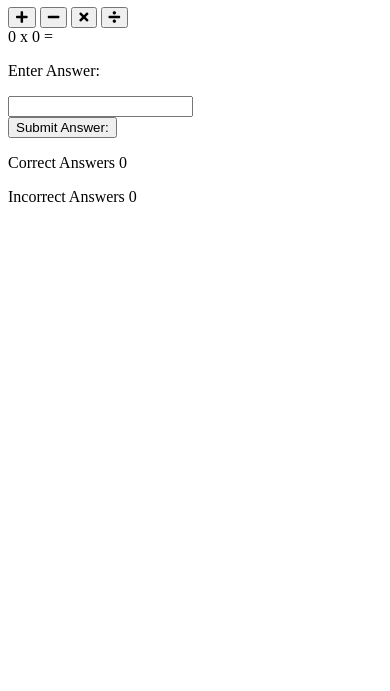
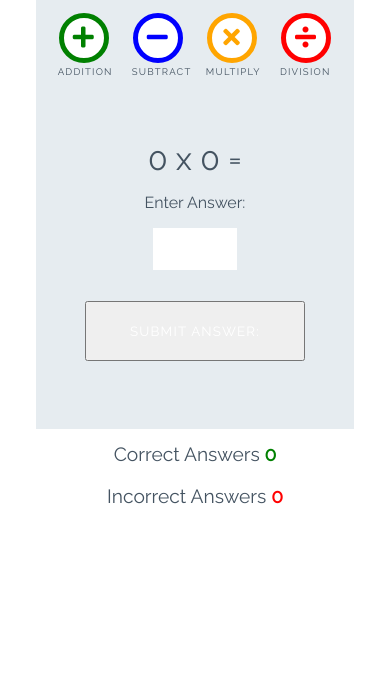
Before and after one commit to CathalSweeney6/love-maths, a plain HTML site: page index.html in a window 390 px wide. Shown: the part 153-844 px from the top of the page. Drawn offline with Linux system fonts and the light colour scheme.

Commit message:
Added styles for game

```diff
--- a/assets/css/style.css
+++ b/assets/css/style.css
@@ -0,0 +1,252 @@
+/* --------- Global style */
+
+body {
+    background-color: white;
+    font-family: "Raleway", sans-serif;
+    color: #445361;
+    text-align: center;
+}
+
+/* --------- Heading */
+
+.heading {
+    text-align: center;
+    font-size: 2.5rem;
+}
+
+.logo {
+    height: 40px;
+    padding-right: 5px;
+}
+
+/* --------- Game layout */
+
+.game-area {
+    background-color: #E6ECF0;
+    box-sizing: border-box;
+    width: 85%;
+    height: 65vh;
+    max-height: 450px;
+    max-width: 830px;
+    margin-left: auto;
+    margin-right: auto;
+    padding: 1%;
+}
+
+.question-area {
+    width: 50%;
+    font-size: 2rem;
+    margin: auto;
+    padding: 50px 0;
+}
+
+.question-area span {
+    padding: 0 15px;
+}
+
+.score-area {
+    margin: 5px auto;
+    width: 60%;
+    font-size: 1.2rem;
+}
+
+.controls-area {
+    width: 85%;
+    margin: 30px auto;
+}
+
+#score {
+    color: green;
+    font-weight: bold;
+}
+
+#incorrect {
+    color: red;
+    font-weight: bold;
+}
+
+.answer-message {
+    display: none;
+    font-size: 1rem;
+}
+
+#answer-box {
+    border: none;
+    color: #445361;
+    display: inline-block;
+    height: 40px;
+    width: 80px;
+    font-size: 1.2rem;
+}
+
+.scores {
+    display: inline-block;
+    padding: 25px;
+}
+
+/* --------- Buttons */
+
+.btn {
+    width: 220px;
+    height: 60px;
+    font-family: "Raleway", sans-serif;
+    text-transform: uppercase;
+    letter-spacing: 1.2px;
+    color: white;
+}
+
+.btn:focus {
+    outline: none;
+}
+
+.btn--big {
+    padding-top: 10px;
+    border-radius: 50%;
+    background-color: white;
+    border: 10px solid;
+    width: 100px;
+    height: 100px;
+    font-size: 3.2rem;
+    margin: 0 30px;
+    transition: all 0.5s;
+}
+
+.btn--big::after {
+    content: attr(data-type);
+    font-size: 1rem;
+    color: #445361;
+    position: relative;
+    left: 0.5rem;
+}
+
+.btn--blue {
+    border-color: blue;
+    color: blue;
+}
+
+.btn--blue:active,
+.btn--blue:hover {
+    background-color: darkblue;
+    color: white;
+}
+
+.btn--orange {
+    border-color: orange;
+    color: orange;
+}
+
+.btn--orange:active,
+.btn--orange:hover {
+    background-color: darkorange;
+    color: white;
+}
+
+.btn--red {
+    border-color: red;
+    color: red;
+}
+
+.btn--red:active,
+.btn--red:hover {
+    background-color: darkred;
+    color: white;
+}
+
+.btn--green {
+    border-color: green;
+    color: green;
+}
+
+.btn--green:active,
+.btn--green:hover {
+    background-color: darkgreen;
+    color: white;
+}
+
+.btn--gray {
+    margin-top: 25px;
+    background-color: #445361;
+    border: 1px transparent;
+    border-radius: 20px;
+}
+
+.btn--gray:active,
+.btn--gray:hover {
+    background-color: #0d1013;
+}
+
+/* --------- Media queries */
+
+@media (max-width: 414px) {
+    .controls-area {
+        width: 100%;
+    }
+
+    .btn--big {
+        margin: 0 10px;
+        padding: 5px;
+        border: 5px solid;
+        width: 50px;
+        height: 50px;
+        font-size: 1.5rem;
+    }
+
+    .btn--big::after {
+        font-size: 0.6rem;
+        left: -0.7rem;
+    }
+
+    .question-area {
+        padding: 10% 0;
+        width: 100%;
+    }
+
+    .question-area span {
+        padding: 0;
+    }
+
+    .answer-message {
+        display: block;
+    }
+
+    #answer-box {
+        display: block;
+        margin: 0 auto;
+    }
+    .btn--gray {
+        margin-top: 0;
+    }
+
+    .score-area {
+        width: 100%;
+    }
+
+    .scores {
+        margin: 0.5em auto;
+        display: block;
+        padding: 5px;
+    }
+
+    .heading {
+        font-size: 2rem;
+    }
+}
+
+@media (max-width: 320px) {
+    .game-area {
+        height: 70vh;
+    }
+
+    .controls-area {
+        width: 75%;
+        margin: 10px auto;
+    }
+
+    .btn--big {
+        margin: 10px 10px;
+    }
+    .question-area {
+        padding: 10px 0;
+    }
+
+}
--- a/index.html
+++ b/index.html
@@ -8,6 +8,7 @@
     <link rel="stylesheet" href="https://use.fontawesome.com/releases/v5.7.2/css/all.css" integrity="sha384-fnmOCqbTlWIlj8LyTjo7mOUStjsKC4pOpQbqyi7RrhN7udi9RwhKkMHpvLbHG9Sr" crossorigin="anonymous">
     <link href="https://fonts.googleapis.com/css?family=Raleway%7CRighteous" rel="stylesheet">
     <link rel="stylesheet" href="assets/css/style.css">
+    <title>Document</title>
 </head>
 <body>
     <img class="logo" src="assets/images/logo.png" alt="logo">
@@ -15,16 +16,16 @@
 
     <div class="game-area">
         <div class="controls-area">
-            <button class="btn btn--big btn--green">
+            <button data-type="addition" class="btn btn--big btn--green">
                 <i class="fas fa-plus"></i>
             </button>
-            <button class="btn btn--big btn--blue">
+            <button data-type="subtract" class="btn btn--big btn--blue">
                 <i class="fas fa-minus"></i>
             </button>
-            <button class="btn btn--big btn--orange">
+            <button data-type="multiply" class="btn btn--big btn--orange">
                 <i class="fas fa-times"></i>
             </button>
-            <button class="btn btn--big btn--red">
+            <button data-type="division" class="btn btn--big btn--red">
                 <i class="fas fa-divide"></i>
         </div>
         <div class="question-area">
@@ -35,7 +36,7 @@
             <p class="answer-message""> Enter Answer:</p>
             <input id="answer-box" type="number">
         </div>
-        <button class="btn btn--grey">Submit Answer:</button>
+        <button data-type="submit" class="btn btn--grey">Submit Answer:</button>
         </div>
         <div class="score-area">
             <p class="scores"> Correct Answers <span id="score">0</span></p>
```
